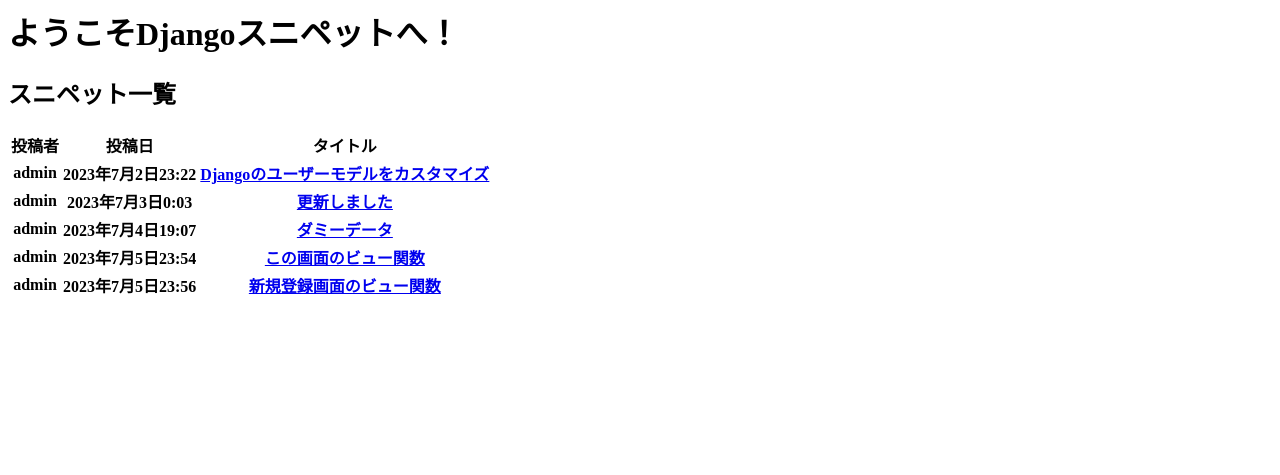
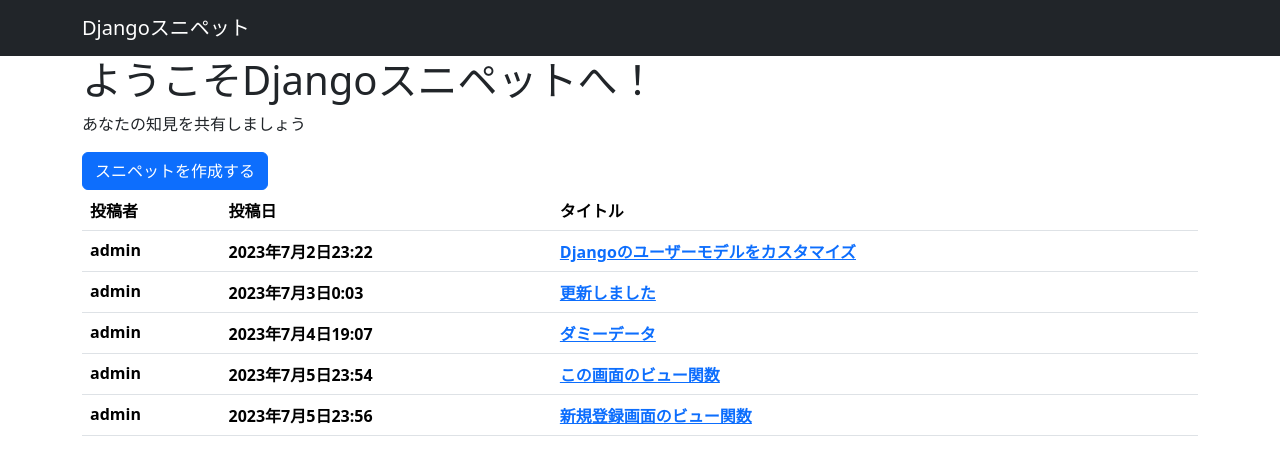
Before and after one commit to i-ga-ra-shi/Django, a Django app: page / in a window 1280 px wide. Shown: the top 475 px of the page. Run offline with Django 4.2, Linux system fonts and the light colour scheme; data comes from the database, SQL or seed files in the repository; lists and menus that the app fills with data are empty; some libraries are stand-ins or nearby versions.

Commit message:
bootstrap5の導入

```diff
--- a/djangosnippets/djangosnippets/settings.py
+++ b/djangosnippets/djangosnippets/settings.py
@@ -38,6 +38,7 @@
     'django.contrib.messages',
     'django.contrib.staticfiles',
     'snippets.apps.SnippetsConfig',
+    'django_bootstrap5',
 ]
 
 MIDDLEWARE = [
--- a/djangosnippets/snippets/templates/snippets/top.html
+++ b/djangosnippets/snippets/templates/snippets/top.html
@@ -1,11 +1,25 @@
+{% load django_bootstrap5 %}
 <html>
     <head>
         <meta charset="utf-8">
         <title>Djangoスニペット</title>
+        {% bootstrap_css %}
+        {% bootstrap_javascript %}
     </head>
     <body>
+        <nav class="navbar nabbar-expand flex-md-row navbar-dark bg-dark">
+            <div class="container justify-content-between">
+                <a href="/" class="navbar-brand">Djangoスニペット</a>
+            </div>
+        </nav>
+        <main>
+            <div class="container">
+                <div class="welcome">
                     <h1>ようこそDjangoスニペットへ！</h1>
-        <h2>スニペット一覧</h2>
+                    <p class="subtitle">あなたの知見を共有しましょう</p>
+                    <a class="btn btn-primary" href="{% url 'snippet_new' %}">スニペットを作成する</a>
+                </div>
+
                 {% if snippets %}
                 <table class="table">
                     <thead>
@@ -28,5 +42,7 @@
                 {% else %}
                     <p>スニペットはまだ投稿されていません。</p>
                 {% endif %}
+            </div>
+        </main>
     </body>
 </html>
```
Lines whose indentation alone changed are shown as unchanged.
